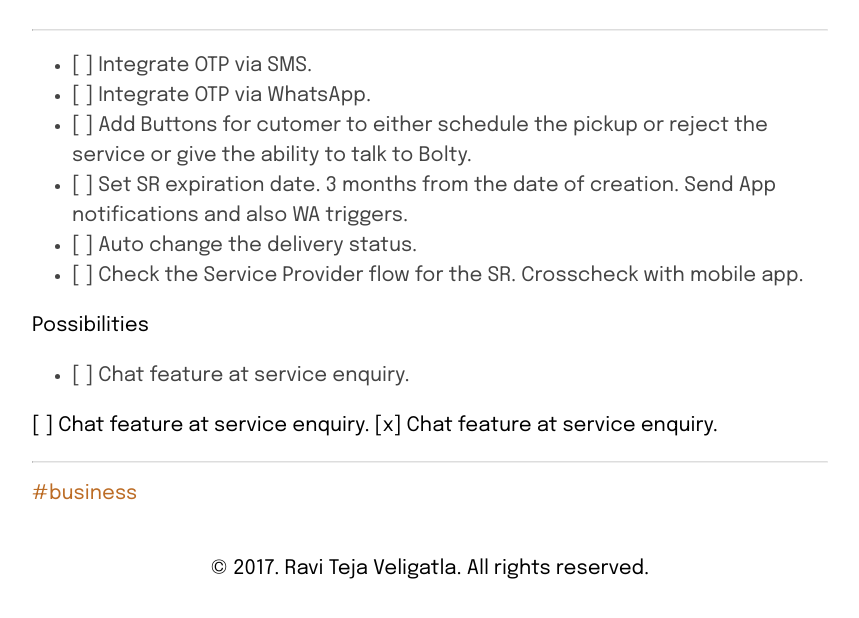
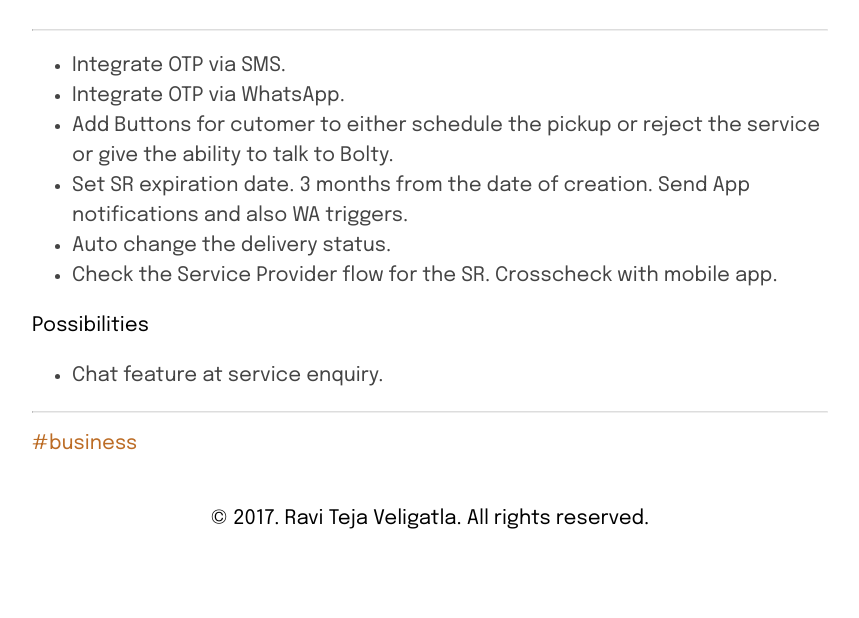
Before and after one commit to insidert/insidert, an Astro site: page /blog/bolty-todo in a window 1280 px wide. Shown: the part 308-926 px from the top of the page, without its empty margins (210-1069 px from the left). After the commit the page ends 887 px from the top, so only its background shows below. Built offline with nearby package versions, Linux system fonts and the light colour scheme; Astro itself is replaced by a stand-in of ours.

Commit message:
Fix list.

```diff
--- a/src/content/blog/bolty-todo.md
+++ b/src/content/blog/bolty-todo.md
@@ -3,23 +3,20 @@ title: "Bolty ToDo"
 description: "The todo list for Bolty"
 publishedDate: "Oct 23 2025"
 updatedDate: "Oct 23 2025"
-isFeatured: false
+isFeatured: true
 tags: ['business']
 heroImage:
     url: ""
     alt: ""
 ---
 
-- [ ] Integrate OTP via SMS.
-- [ ] Integrate OTP via WhatsApp.
-- [ ] Add Buttons for cutomer to either schedule the pickup or reject the service or give the ability to talk to Bolty.
-- [ ] Set SR expiration date. 3 months from the date of creation. Send App notifications and also WA triggers.
-- [ ] Auto change the delivery status.
-- [ ] Check the Service Provider flow for the SR. Crosscheck with mobile app.
+- Integrate OTP via SMS.
+- Integrate OTP via WhatsApp.
+- Add Buttons for cutomer to either schedule the pickup or reject the service or give the ability to talk to Bolty.
+- Set SR expiration date. 3 months from the date of creation. Send App notifications and also WA triggers.
+- Auto change the delivery status.
+- Check the Service Provider flow for the SR. Crosscheck with mobile app.
 
 Possibilities
 
-- [ ] Chat feature at service enquiry.
-
-[ ] Chat feature at service enquiry.
-[x] Chat feature at service enquiry.
+- Chat feature at service enquiry.
```
